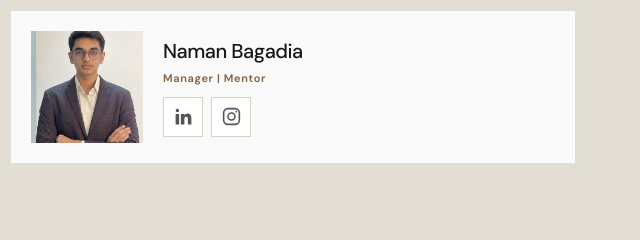
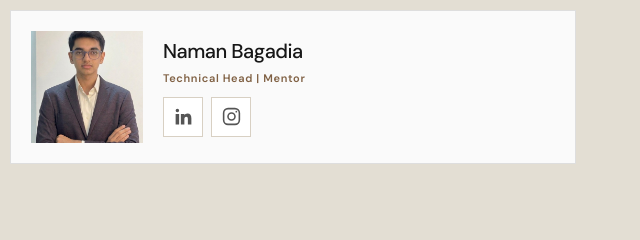
Before and after one commit to nobrainerparikshit/nirvana_india, a plain HTML site: page project-nirvana/team.html in a window 1280 px wide. Shown: the part 793-1033 px from the top of the page, 640-1280 px from the left. Drawn offline with Linux system fonts and the light colour scheme; a web font is replaced by a local one.

Commit message:
Update role for Naman Bagadia to Technical Head

```diff
--- a/project-nirvana/team.html
+++ b/project-nirvana/team.html
@@ -236,7 +236,7 @@
               </div>
               <div class="team-copy">
                 <h2>Naman Bagadia</h2>
-                <p class="role">Manager | Mentor</p>
+                <p class="role">Technical Head | Mentor</p>
                 <div class="team-socials">
                   <a
                     href="https://www.linkedin.com/in/naman-bagadia-5a29a8433/"
```
